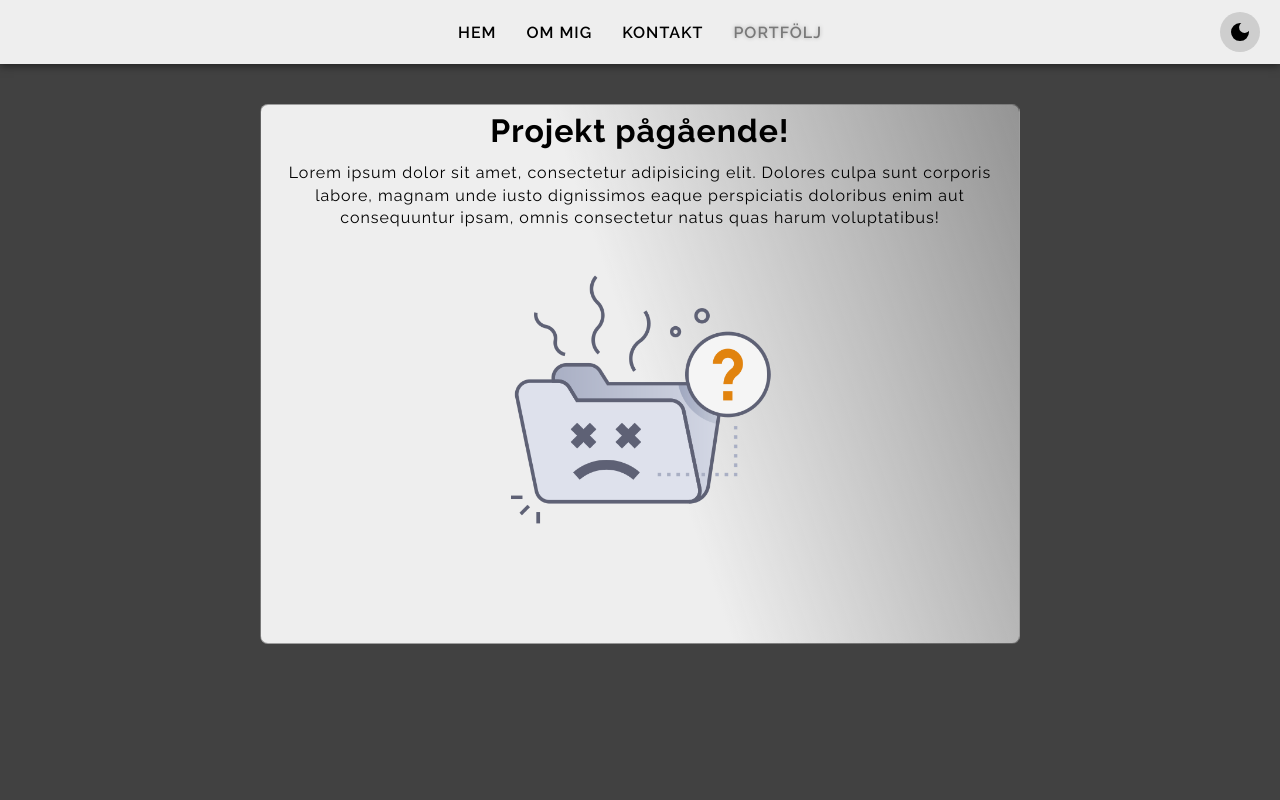
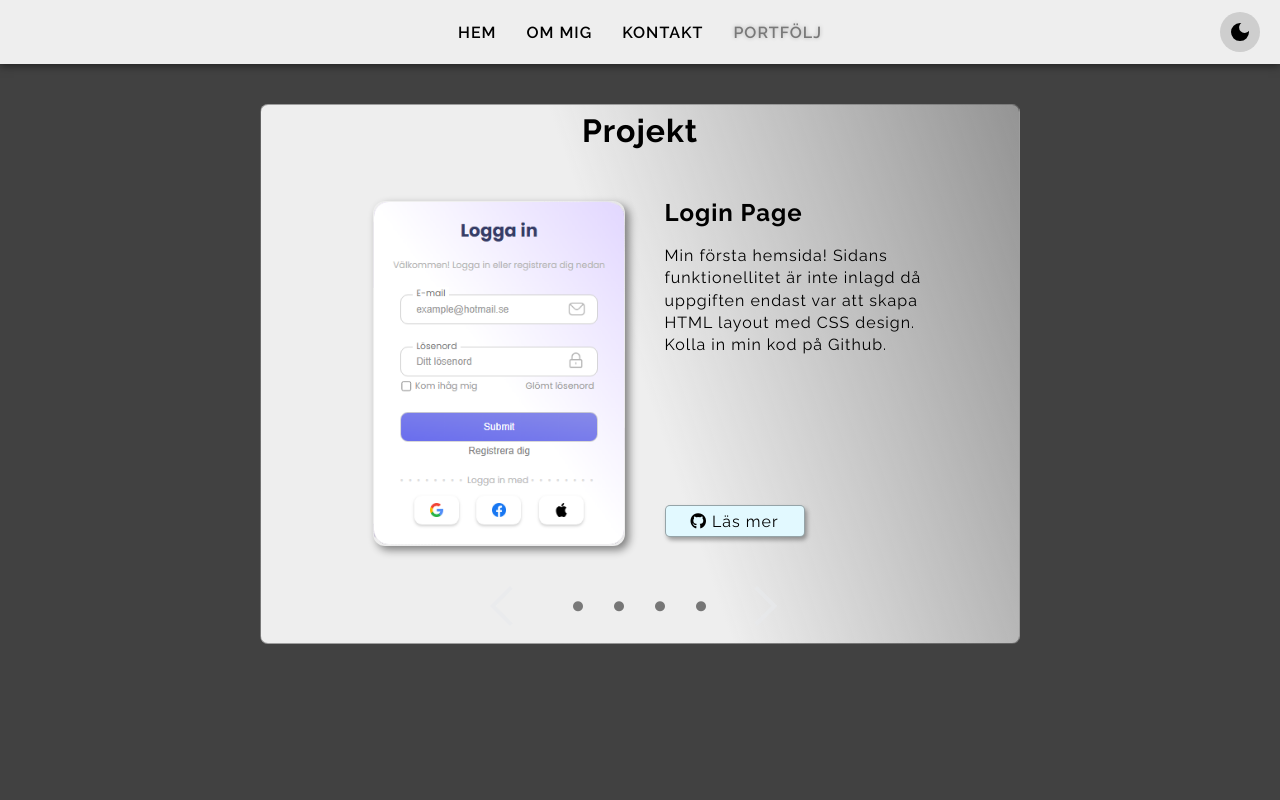
Before and after one commit to toobi-jpg/F25D-Uppgift-3, a plain HTML site: page portfolio.html in a window 1280 px wide. Shown: the top 800 px of the page. Drawn offline with Linux system fonts and the light colour scheme.

Commit message:
Added project and slider function to portfolio page.

```diff
--- a/css/style.css
+++ b/css/style.css
@@ -971,23 +971,136 @@ form:has(#emailinput:focus) .envelope {
   font-weight: 500;
 }
 
-.portfolio main div {
+.project-page-div-1 {
+  position: relative;
   display: flex;
   flex-direction: column;
   align-items: center;
   text-align: center;
-  gap: 20px;
-  margin-left: 20px;
-  margin-right: 20px;
-  margin-top: 40px;
   margin-bottom: 22%;
   height: 540px;
   width: 760px;
   border-radius: 8px;
   border: 1px solid var(--border-color);
-  position: relative;
   padding: 15px;
   line-height: 1.4rem;
   color: var(--text-color);
   background: var(--card-gradient);
 }
+
+.project-page-project-container {
+  position: relative;
+  display: flex;
+  border: none;
+  margin-left: 40px;
+  margin-bottom: 20px;
+}
+
+.project-container-project1 {
+  display: none;
+  position: absolute;
+  margin: 0;
+  top: 0;
+  left: 0;
+  width: 100%;
+  height: 100%;
+  border: none;
+}
+
+.project-container-project1-rightside {
+  border: none;
+  display: flex;
+  flex-direction: column;
+  justify-content: flex-start;
+  text-align: start;
+  align-items: flex-start;
+  padding-top: 20px;
+  gap: 20px;
+  height: 100%;
+  margin: 0;
+  color: var(--text-color);
+}
+
+.project-container-project1 p {
+  height: 2rem;
+  word-break: break-word;
+}
+
+.project-container-project2 {
+  display: none;
+  position: absolute;
+  margin: 0;
+  top: 0;
+  left: 0;
+  width: 100%;
+  height: 100%;
+  border: 1px solid rgb(0, 255, 4);
+}
+
+.showproject {
+  display: flex;
+  justify-content: center;
+  align-items: center;
+  gap: 40px;
+}
+
+.project-container-slider-dots {
+  position: relative;
+  display: flex;
+  justify-content: center;
+  align-items: center;
+  margin: 0;
+  width: 300px;
+  height: 50px;
+  border: none;
+  color: var(--text-color);
+  gap: 30px;
+}
+
+.dot {
+  opacity: 50%;
+}
+
+.activedot {
+  color: var(--text-accent);
+  opacity: 100%;
+}
+
+.project-page-readmore {
+  position: absolute;
+  bottom: 0;
+  display: flex;
+  justify-content: center;
+  color: var(--text-color);
+  text-decoration: none;
+  padding: 5px;
+  background-color: var(--card-elements);
+  width: 25%;
+  height: 2rem;
+  margin-bottom: 5%;
+  border-radius: 5px;
+  box-shadow: 2px 3px 4px rgba(0, 0, 0, 0.341);
+  transition: color 0.4s ease;
+  border: 1px solid var(--border-color);
+  z-index: 2;
+  transition: transform 0.7s ease-in-out;
+}
+
+.project-page-img-login {
+  width: 45%;
+  height: auto;
+  border-radius: 12px;
+  box-shadow: 4px 4px 8px rgba(0, 0, 0, 0.466);
+}
+
+#arrow-back {
+  position: absolute;
+  left: 0;
+  opacity: 60%;
+}
+
+#arrow-forward {
+  position: absolute;
+  right: 0;
+  opacity: 60%;
+}
--- a/js/script.js
+++ b/js/script.js
@@ -134,12 +134,6 @@ async function popupData() {
 
       arbeteDl.appendChild(dt);
       arbeteDl.appendChild(dd);
-
-      if (index === 0) {
-        const span = document.createElement("span");
-        span.textContent = "Aktiv";
-        dt.appendChild(span);
-      }
     });
   }
 }
@@ -150,3 +144,33 @@ async function getData() {
 
   return data;
 }
+
+const forwardBtn = document.getElementById("arrow-forward");
+const backBtn = document.getElementById("arrow-back");
+const project = document.querySelectorAll(".project-select");
+const dot = document.querySelectorAll(".dot");
+let slidecounter = 0;
+activeProject();
+
+function activeProject() {
+  project.forEach((e) => e.classList.remove("showproject"));
+  project[slidecounter].classList.add("showproject");
+  dot.forEach((e) => e.classList.remove("activedot"));
+  dot[slidecounter].classList.add("activedot");
+}
+
+forwardBtn.addEventListener("click", () => {
+  slidecounter++;
+  if (slidecounter >= project.length) {
+    slidecounter = 0;
+  }
+  activeProject();
+});
+
+backBtn.addEventListener("click", () => {
+  slidecounter--;
+  if (slidecounter < 0) {
+    slidecounter = project.length - 1;
+  }
+  activeProject();
+});
--- a/portfolio.html
+++ b/portfolio.html
@@ -69,18 +69,58 @@
     </div>
     <main>
       <div class="project-page-div-1">
-        <h1>Projekt pågående!</h1>
-        <p>
-          Lorem ipsum dolor sit amet, consectetur adipisicing elit. Dolores
-          culpa sunt corporis labore, magnam unde iusto dignissimos eaque
-          perspiciatis doloribus enim aut consequuntur ipsam, omnis consectetur
-          natus quas harum voluptatibus!
-        </p>
-        <img
-          style="height: 300px"
-          src="./images/emptyfolder.png"
-          alt="empty folder icon"
-        />
+        <h1>Projekt</h1>
+        <div class="project-page-project-container">
+          <div class="project-select project-container-project1 showproject">
+            <img
+              class="project-page-img-login"
+              src="./images/loginpageCUT.png"
+              alt="Login page project screenshot"
+            />
+            <div class="project-container-project1-rightside">
+              <h2>Login Page</h2>
+              <p>
+                Min första hemsida! Sidans funktionellitet är inte inlagd då
+                uppgiften endast var att skapa HTML layout med CSS design. Kolla
+                in min kod på Github.
+              </p>
+              <a
+                class="project-page-readmore"
+                href="https://github.com/toobi-jpg/F25D-Uppgift-1"
+                target="_blank"
+                ><i id="githubiconsmall" class="fa-brands fa-github"></i>Läs
+                mer</a
+              >
+            </div>
+          </div>
+          <div class="project-select project-container-project2"></div>
+        </div>
+        <div class="project-container-slider-dots">
+          <i class="dot fa-solid fa-circle fa-2xs"></i>
+          <i class="dot fa-solid fa-circle fa-2xs"></i>
+          <i class="dot fa-solid fa-circle fa-2xs"></i>
+          <i class="dot fa-solid fa-circle fa-2xs"></i>
+          <svg
+            id="arrow-back"
+            xmlns="http://www.w3.org/2000/svg"
+            height="48px"
+            viewBox="0 -960 960 960"
+            width="48px"
+            fill="#e8eaed"
+          >
+            <path d="M400-80 0-480l400-400 56 57-343 343 343 343-56 57Z" />
+          </svg>
+          <svg
+            id="arrow-forward"
+            xmlns="http://www.w3.org/2000/svg"
+            height="48px"
+            viewBox="0 -960 960 960"
+            width="48px"
+            fill="#e8eaed"
+          >
+            <path d="m304-82-56-57 343-343-343-343 56-57 400 400L304-82Z" />
+          </svg>
+        </div>
       </div>
     </main>
     <footer>
```
Also changed, not shown: js/drawcanvas.js (added, +66 -0 lines), images/arrow_back_ios_64dp_E8EAED_FILL0_wght400_GRAD0_opsz48.svg (added), images/arrow_forward_ios_64dp_E8EAED_FILL0_wght400_GRAD0_opsz48.svg (added), images/emptyfolder.png (deleted).
